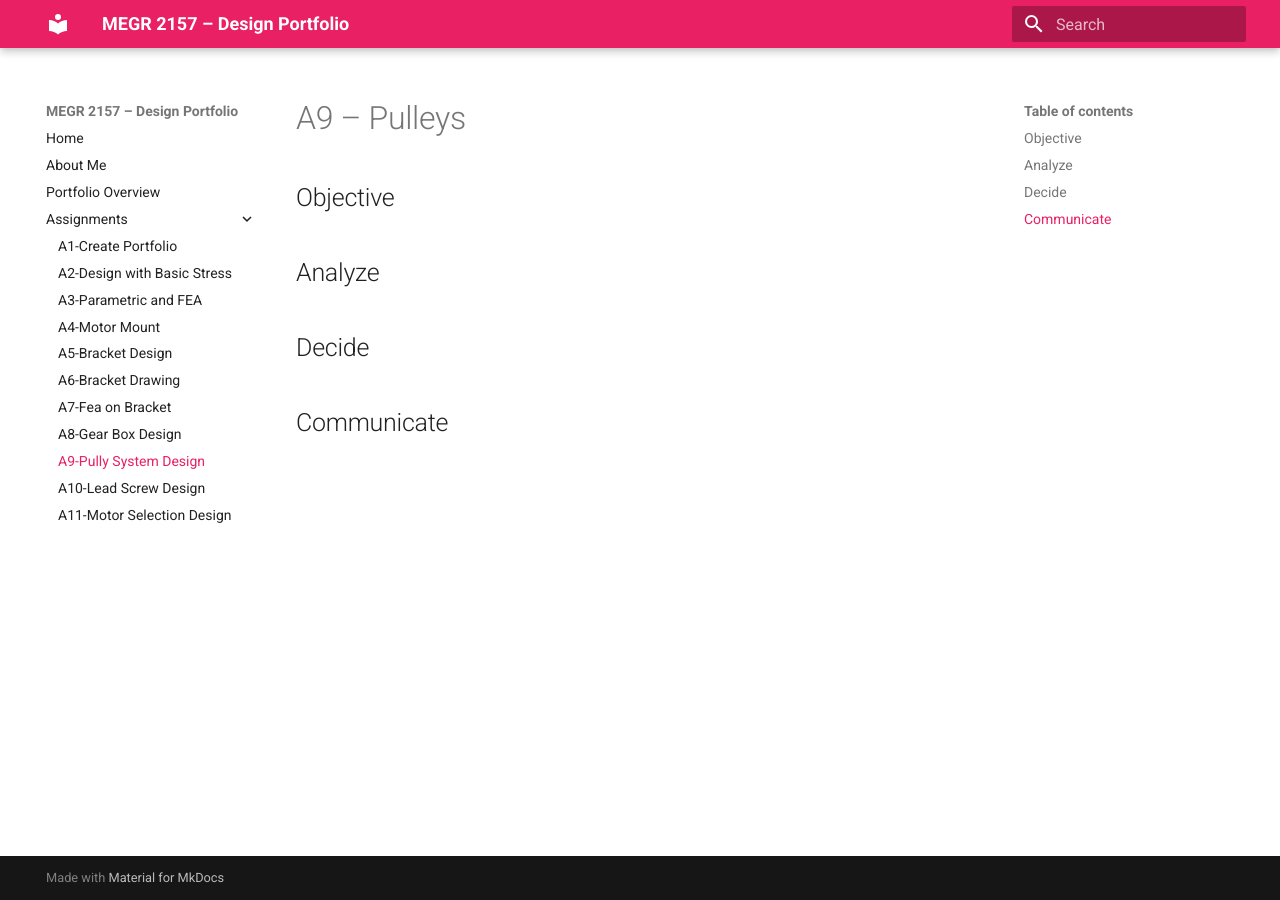
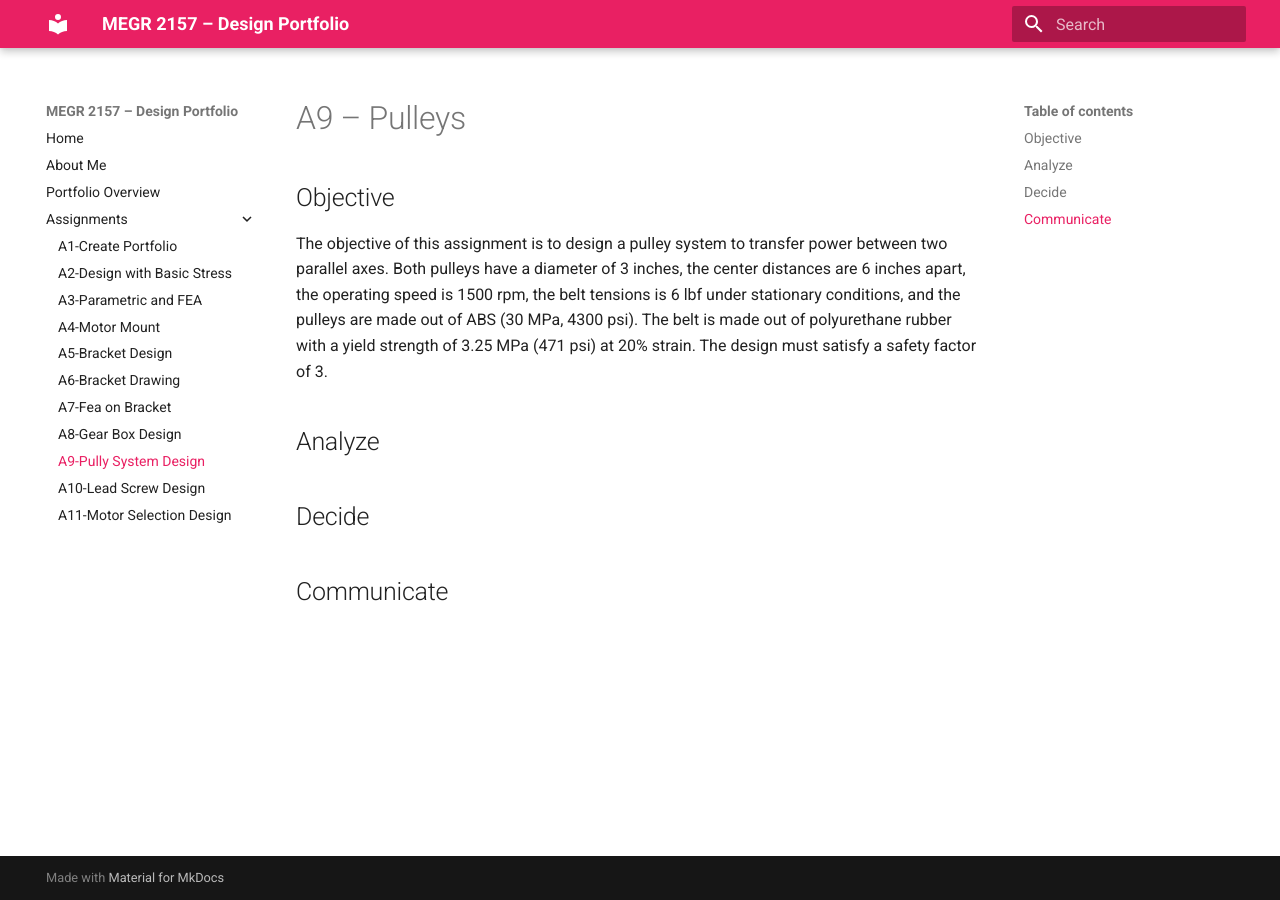
Before and after one commit to JonathanSuarezVazquez/Jonathans-megr2157-portfolio, an MkDocs documentation site: the page built from docs/assignments/A09/index.md, in a window 1280 px wide. Built offline with MkDocs 1.6.1 and Material for MkDocs 9.7.7, drawn with Linux system fonts in a browser that asks for light colours.

Commit message:
Update index.md

```diff
--- a/docs/assignments/A09/index.md
+++ b/docs/assignments/A09/index.md
@@ -2,6 +2,7 @@
 
 ## Objective
 
+The objective of this assignment is to design a pulley system to transfer power between two parallel axes. Both pulleys have a diameter of 3 inches, the center distances are 6 inches apart, the operating speed is 1500 rpm, the belt tensions is 6 lbf under stationary conditions, and the pulleys are made out of ABS (30 MPa, 4300 psi). The belt is made out of polyurethane rubber with a yield strength of 3.25 MPa (471 psi) at 20% strain. The design must satisfy a safety factor of 3.
 
 ## Analyze
 
```
